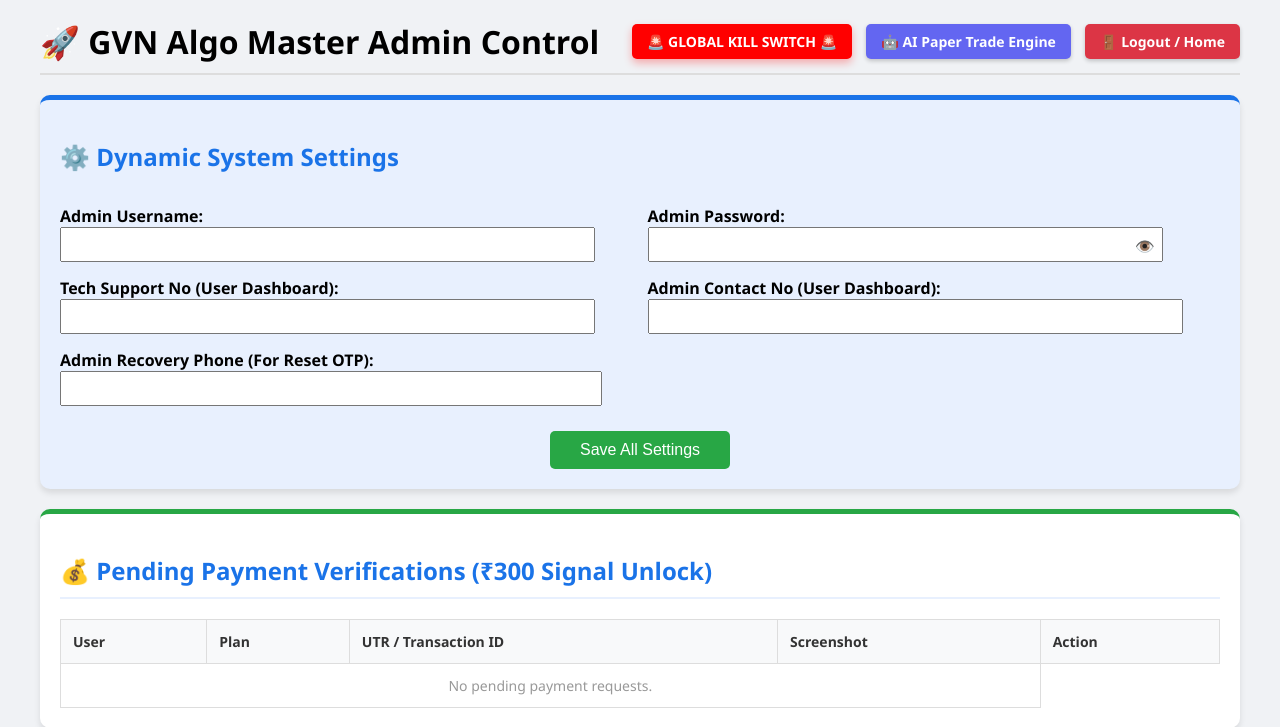
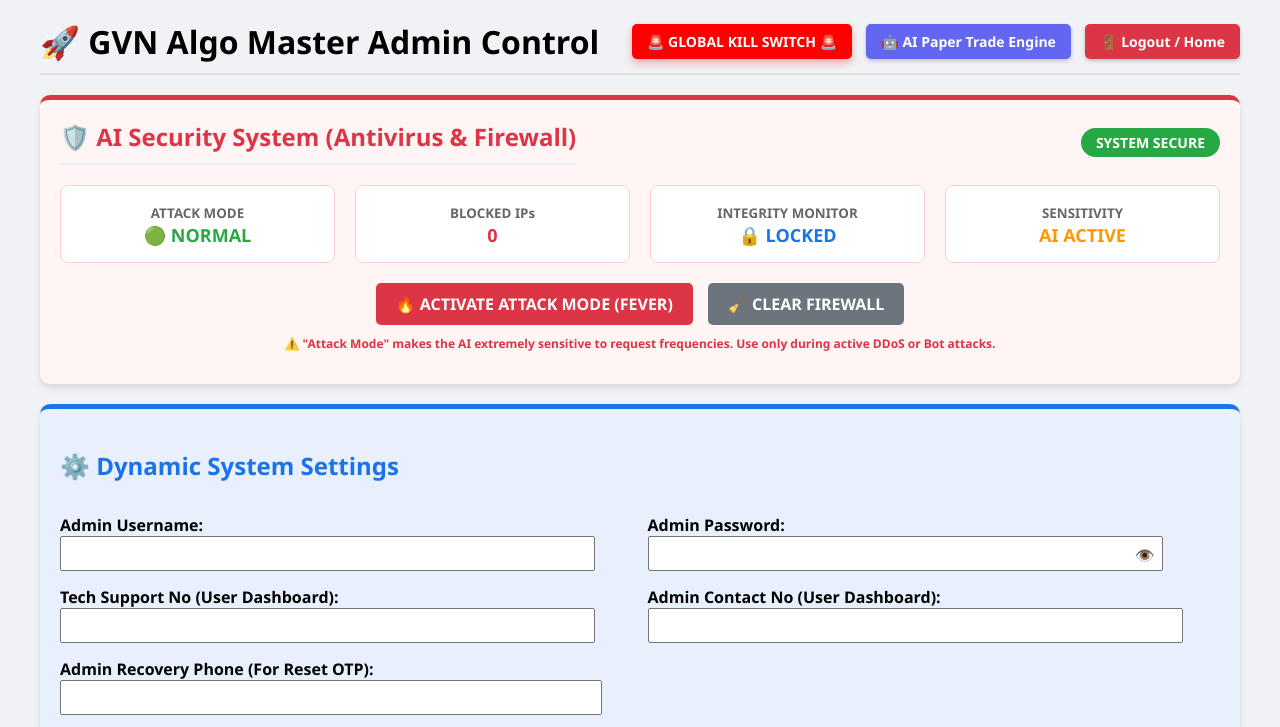
Before and after one commit to venkatanelson/GVN_MASTER_AI, a Flask app: template templates/admin.html in a window 1280 px wide. Shown: the top 727 px of the page. Run offline with Flask 3, Linux system fonts and the light colour scheme; the template is opened without the code that fills it, so the values that code supplies are empty.

Commit message:
Update admin.html

```diff
--- a/templates/admin.html
+++ b/templates/admin.html
@@ -30,6 +30,66 @@
             <a href="/" class="btn btn-stop" style="font-size: 14px; font-weight: bold; box-shadow: 0 2px 4px rgba(0,0,0,0.2);">🚪 Logout / Home</a>
         </div>
     </div>
+
+    <!-- 🛡️ AI SECURITY SYSTEM DASHBOARD -->
+    <div class="card" style="border-top: 5px solid #dc3545; background: #fff5f5;">
+        <div style="display: flex; justify-content: space-between; align-items: center;">
+            <h2 style="color: #dc3545; margin: 0;">🛡️ AI Security System (Antivirus & Firewall)</h2>
+            <div id="security-badge" style="padding: 5px 15px; border-radius: 20px; font-weight: bold; font-size: 14px; background: #28a745; color: white;">
+                SYSTEM SECURE
+            </div>
+        </div>
+        <div style="display: grid; grid-template-columns: repeat(4, 1fr); gap: 20px; margin-top: 20px;">
+            <div style="background: white; padding: 15px; border-radius: 8px; border: 1px solid #ffccd5; text-align: center;">
+                <small style="color: #666; font-weight: bold;">ATTACK MODE</small><br>
+                <span id="attack-mode-status" style="font-size: 18px; font-weight: bold; color: {{ '#ff0000' if config.attack_mode else '#28a745' }};">
+                    {{ '🔥 FEVER (ULTRA)' if config.attack_mode else '🟢 NORMAL' }}
+                </span>
+            </div>
+            <div style="background: white; padding: 15px; border-radius: 8px; border: 1px solid #ffccd5; text-align: center;">
+                <small style="color: #666; font-weight: bold;">BLOCKED IPs</small><br>
+                <span id="blocked-count" style="font-size: 18px; font-weight: bold; color: #dc3545;">0</span>
+            </div>
+            <div style="background: white; padding: 15px; border-radius: 8px; border: 1px solid #ffccd5; text-align: center;">
+                <small style="color: #666; font-weight: bold;">INTEGRITY MONITOR</small><br>
+                <span style="font-size: 18px; font-weight: bold; color: #1a73e8;">🔒 LOCKED</span>
+            </div>
+            <div style="background: white; padding: 15px; border-radius: 8px; border: 1px solid #ffccd5; text-align: center;">
+                <small style="color: #666; font-weight: bold;">SENSITIVITY</small><br>
+                <span id="sensitivity-level" style="font-size: 18px; font-weight: bold; color: #ff9800;">AI ACTIVE</span>
+            </div>
+        </div>
+
+        <div style="margin-top: 20px; display: flex; gap: 15px; justify-content: center;">
+            <a href="/admin/toggle-attack-mode" class="btn {{ 'btn-approve' if config.attack_mode else 'btn-stop' }}" style="padding: 10px 20px; font-weight: bold;">
+                {{ '🛑 DEACTIVATE FEVER MODE' if config.attack_mode else '🔥 ACTIVATE ATTACK MODE (FEVER)' }}
+            </a>
+            <a href="/admin/clear-firewall" class="btn" style="background: #6c757d; padding: 10px 20px; font-weight: bold;" onclick="return confirm('Clear all blocked IPs?');">🧹 CLEAR FIREWALL</a>
+        </div>
+        <p style="text-align: center; font-size: 12px; color: #dc3545; margin-top: 10px; font-weight: bold;">
+            ⚠️ "Attack Mode" makes the AI extremely sensitive to request frequencies. Use only during active DDoS or Bot attacks.
+        </p>
+    </div>
+
+    <script>
+    function updateSecurityStatus() {
+        fetch('/admin/security-status')
+            .then(res => res.json())
+            .then(data => {
+                document.getElementById('blocked-count').innerText = data.blocked_count;
+                const badge = document.getElementById('security-badge');
+                if (data.attack_mode) {
+                    badge.innerText = "🚨 UNDER ATTACK";
+                    badge.style.background = "#ff0000";
+                } else {
+                    badge.innerText = "🟢 SYSTEM SECURE";
+                    badge.style.background = "#28a745";
+                }
+            });
+    }
+    setInterval(updateSecurityStatus, 5000);
+    updateSecurityStatus();
+    </script>
 
     <!-- DYNAMIC SYSTEM SETTINGS -->
     <div class="card" style="border-top: 5px solid #1a73e8; background: #e8f0fe;">
```
